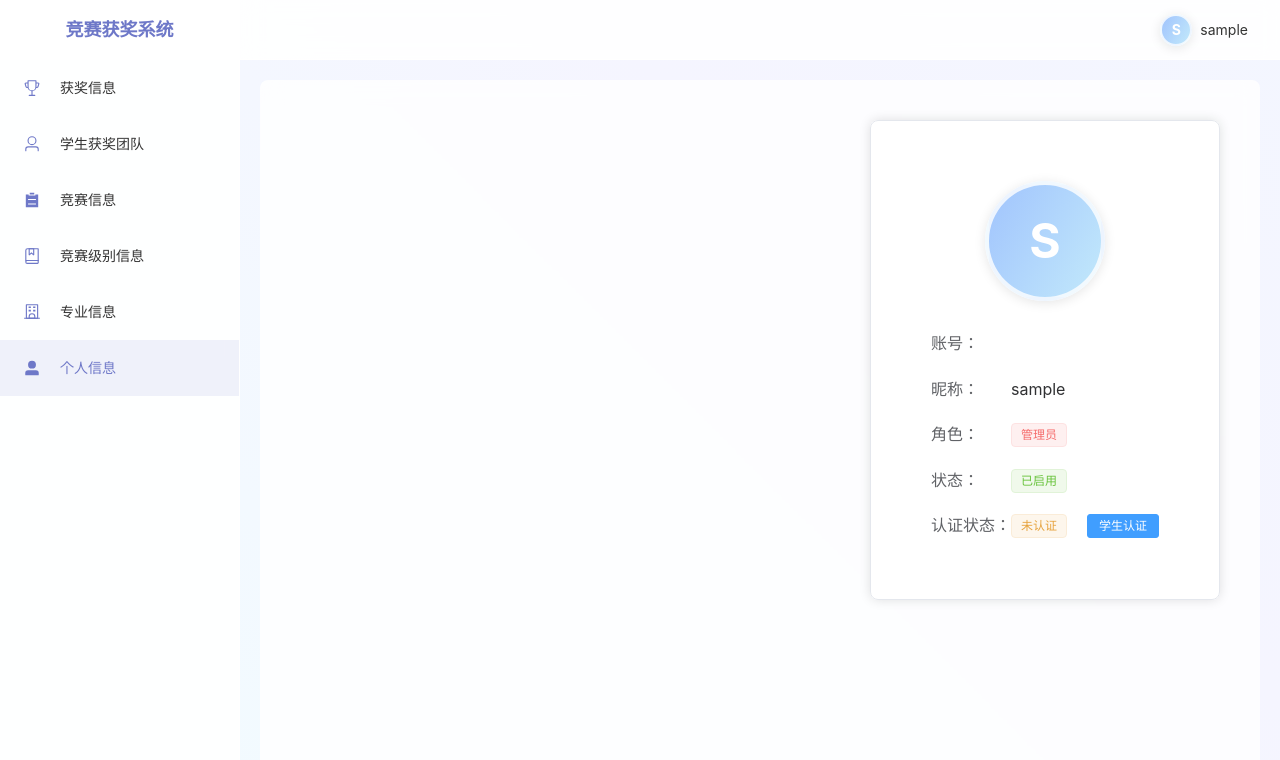
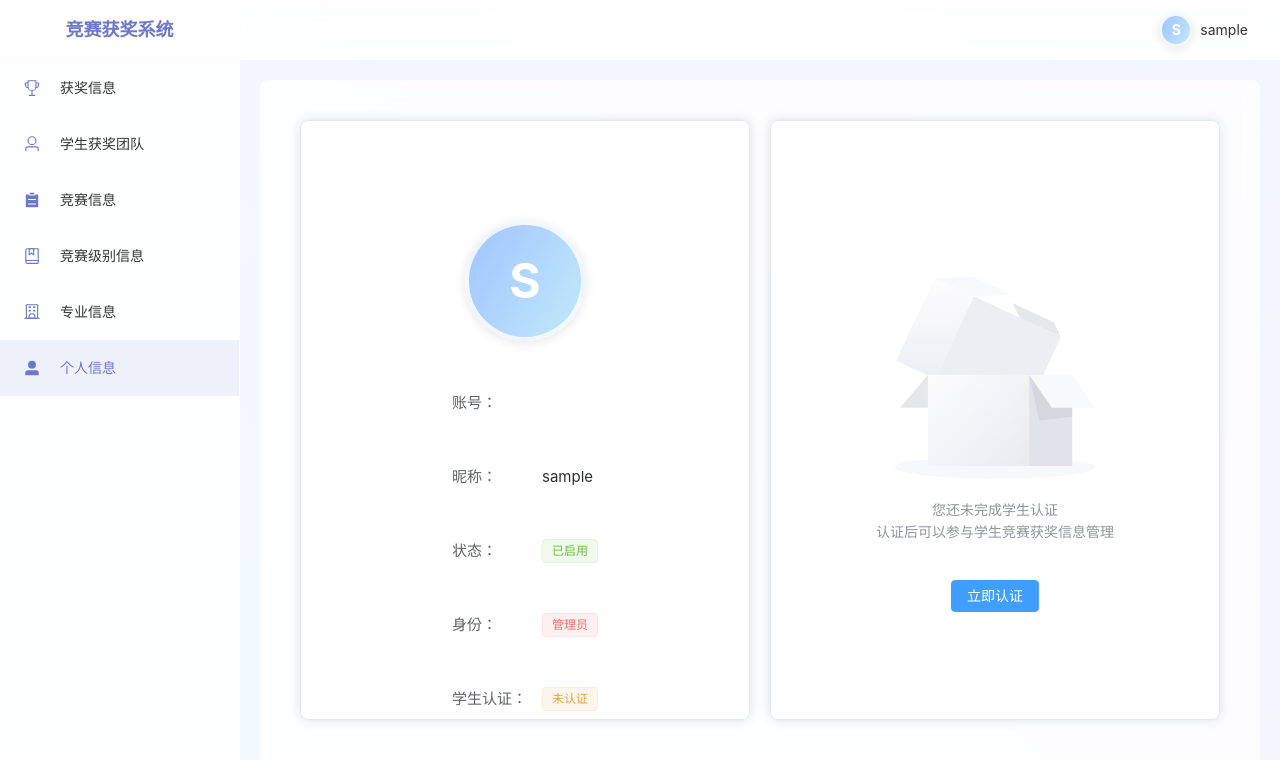
Before and after one commit to happlay71/Cursor-Competition-Frontend, a Vue app: page /profile in a window 1280 px wide. Shown: the top 760 px of the page. Built offline with nearby package versions, Linux system fonts and the light colour scheme; no server answers; sample sign-in values are in the browser's storage.

Commit message:
完善学生认证信息页面

```diff
--- a/src/layouts/MainLayout.vue
+++ b/src/layouts/MainLayout.vue
@@ -255,7 +255,7 @@ const handleCommand = (command) => {
   background: rgba(255, 255, 255, 0.8);
   backdrop-filter: blur(10px);
   border-bottom: 1px solid rgba(255, 255, 255, 0.5);
-  display: flex;
+  /* display: flex; */
   align-items: center;
   justify-content: flex-end;
   position: fixed;
--- a/src/views/profile/index.vue
+++ b/src/views/profile/index.vue
@@ -1,6 +1,7 @@
 <template>
   <div class="profile-container">
-    <el-card class="profile-card">
+    <!-- 左侧卡片：基本信息 -->
+    <el-card class="profile-card left-card">
       <div class="avatar-wrapper">
         <el-avatar :size="120" :src="userAvatar">
           {{ avatarText }}
@@ -16,31 +17,73 @@
           <span class="value">{{ username }}</span>
         </div>
         <div class="info-item">
-          <span class="label">角色：</span>
-          <el-tag :type="isAdmin ? 'danger' : 'success'">
-            {{ isAdmin ? '管理员' : '普通用户' }}
-          </el-tag>
-        </div>
-        <div class="info-item">
           <span class="label">状态：</span>
           <el-tag :type="status === 0 ? 'success' : 'danger'">
             {{ status === 0 ? '已启用' : '已禁用' }}
           </el-tag>
         </div>
         <div class="info-item">
-          <span class="label">认证状态：</span>
+          <span class="label">身份：</span>
+          <el-tag :type="isAdmin ? 'danger' : 'success'">
+            {{ isAdmin ? '管理员' : '普通用户' }}
+          </el-tag>
+        </div>
+        <div class="info-item">
+          <span class="label">学生认证：</span>
           <el-tag :type="isVerified ? 'success' : 'warning'">
             {{ isVerified ? '已认证' : '未认证' }}
           </el-tag>
-          <el-button
-            v-if="!isVerified"
-            type="primary"
-            size="small"
-            class="verify-btn"
-            @click="handleVerify"
-          >
-            学生认证
-          </el-button>
+        </div>
+      </div>
+    </el-card>
+
+    <!-- 右侧卡片：学生信息 -->
+    <el-card class="profile-card right-card">
+      <!-- 未认证状态显示 -->
+      <div v-if="!isVerified" class="unverified-tips">
+        <el-empty description="暂未认证" :image-size="200">
+          <template #description>
+            <div class="empty-text">
+              <p>您还未完成学生认证</p>
+              <p>认证后可以参与学生竞赛获奖信息管理</p>
+            </div>
+          </template>
+          <el-button type="primary" @click="handleVerify">立即认证</el-button>
+        </el-empty>
+      </div>
+
+      <!-- 已认证状态显示学生信息 -->
+      <div v-else class="student-info">
+        <div class="section-title">学生信息</div>
+        <div class="info-grid">
+          <div class="grid-item">
+            <span class="label">学号：</span>
+            <span class="value">{{ studentInfo.studentId }}</span>
+          </div>
+          <div class="grid-item">
+            <span class="label">姓名：</span>
+            <span class="value">{{ studentInfo.name }}</span>
+          </div>
+          <div class="grid-item">
+            <span class="label">年级：</span>
+            <span class="value">{{ studentInfo.grade }}</span>
+          </div>
+          <div class="grid-item">
+            <span class="label">专业：</span>
+            <span class="value">{{ studentInfo.majorName }}</span>
+          </div>
+          <div class="grid-item">
+            <span class="label">性别：</span>
+            <span class="value">{{ studentInfo.gender === 1 ? '男' : '女' }}</span>
+          </div>
+          <div class="grid-item">
+            <span class="label">邮箱：</span>
+            <span class="value">{{ studentInfo.email }}</span>
+          </div>
+          <div class="grid-item">
+            <span class="label">电话：</span>
+            <span class="value">{{ studentInfo.phone }}</span>
+          </div>
         </div>
       </div>
     </el-card>
@@ -64,7 +107,7 @@
       <template #footer>
         <span class="dialog-footer">
           <el-button @click="dialogVisible = false">取消</el-button>
-          <el-button type="primary" @click="submitVerify"> 确认 </el-button>
+          <el-button type="primary" @click="submitVerify">确认</el-button>
         </span>
       </template>
     </el-dialog>
@@ -72,7 +115,7 @@
 </template>
 
 <script setup>
-import { ref, computed } from 'vue'
+import { ref, computed, onMounted } from 'vue'
 import { ElMessage } from 'element-plus'
 import { useUserStore } from '@/stores/user'
 
@@ -158,6 +201,41 @@ const submitVerify = () => {
     }
   })
 }
+
+// 学生信息（模拟数据，实际应该从后端获取）
+const studentInfo = ref({
+  studentId: '',
+  name: '',
+  grade: '',
+  majorName: '',
+  gender: null,
+  email: '',
+  phone: '',
+})
+
+// 获取学生信息
+const getStudentInfo = async () => {
+  try {
+    // TODO: 调用后端接口获取学生信息
+    const res = await fetch('/api/student/info', {
+      headers: {
+        Authorization: localStorage.getItem('token'),
+      },
+    })
+    const data = await res.json()
+    if (data.code === 0) {
+      studentInfo.value = data.data
+      isVerified.value = true
+    }
+  } catch (error) {
+    console.error('获取学生信息失败:', error)
+  }
+}
+
+// 在页面加载时获取学生信息
+onMounted(() => {
+  getStudentInfo()
+})
 </script>
 
 <style scoped>
@@ -165,23 +243,39 @@ const submitVerify = () => {
   padding: 20px;
   display: flex;
   justify-content: center;
-  align-items: flex-start;
+  align-items: stretch;
+  gap: 20px;
   min-height: 100%;
 }
 
 .profile-card {
-  width: 100%;
-  max-width: 800px;
+  flex: 1;
+  max-width: 500px;
+  min-width: 400px;
   background: rgba(255, 255, 255, 0.9);
   backdrop-filter: blur(10px);
   border-radius: 8px;
   padding: 40px;
+  display: flex;
+  flex-direction: column;
+  justify-content: flex-start;
+  height: 600px;
+}
+
+.left-card {
+  align-items: center;
+}
+
+.right-card {
+  align-items: stretch;
 }
 
 .avatar-wrapper {
+  margin: 40px 0;
+  width: 100%;
   display: flex;
   justify-content: center;
-  margin-bottom: 30px;
+  align-items: center;
 }
 
 .avatar-wrapper :deep(.el-avatar) {
@@ -200,19 +294,21 @@ const submitVerify = () => {
 }
 
 .info-list {
+  width: 100%;
   display: flex;
   flex-direction: column;
-  gap: 20px;
+  gap: 30px;
+  padding: 0 40px;
 }
 
 .info-item {
+  padding: 10px 0;
   display: flex;
   align-items: center;
-  font-size: 16px;
 }
 
 .info-item .label {
-  width: 80px;
+  width: 90px;
   color: #606266;
 }
 
@@ -238,4 +334,60 @@ const submitVerify = () => {
 :deep(.el-form-item) {
   margin-bottom: 20px;
 }
+
+.unverified-tips {
+  flex: 1;
+  display: flex;
+  flex-direction: column;
+  justify-content: center;
+  align-items: center;
+  padding: 40px;
+}
+
+.empty-text {
+  color: #909399;
+  font-size: 14px;
+  line-height: 1.6;
+  margin-bottom: 16px;
+}
+
+.student-info {
+  flex: 1;
+  display: flex;
+  flex-direction: column;
+  padding: 20px;
+  background: rgba(255, 255, 255, 0.5);
+  border-radius: 8px;
+}
+
+.section-title {
+  font-size: 16px;
+  font-weight: bold;
+  color: #303133;
+  margin-bottom: 30px;
+  padding-bottom: 10px;
+  border-bottom: 1px solid #ebeef5;
+}
+
+.info-grid {
+  flex: 1;
+  display: grid;
+  grid-template-columns: repeat(2, 1fr);
+  gap: 24px;
+  align-content: flex-start;
+}
+
+.grid-item {
+  display: flex;
+  align-items: center;
+}
+
+.grid-item .label {
+  width: 90px;
+}
+
+.grid-item .value {
+  color: #303133;
+  font-size: 14px;
+}
 </style>
```
